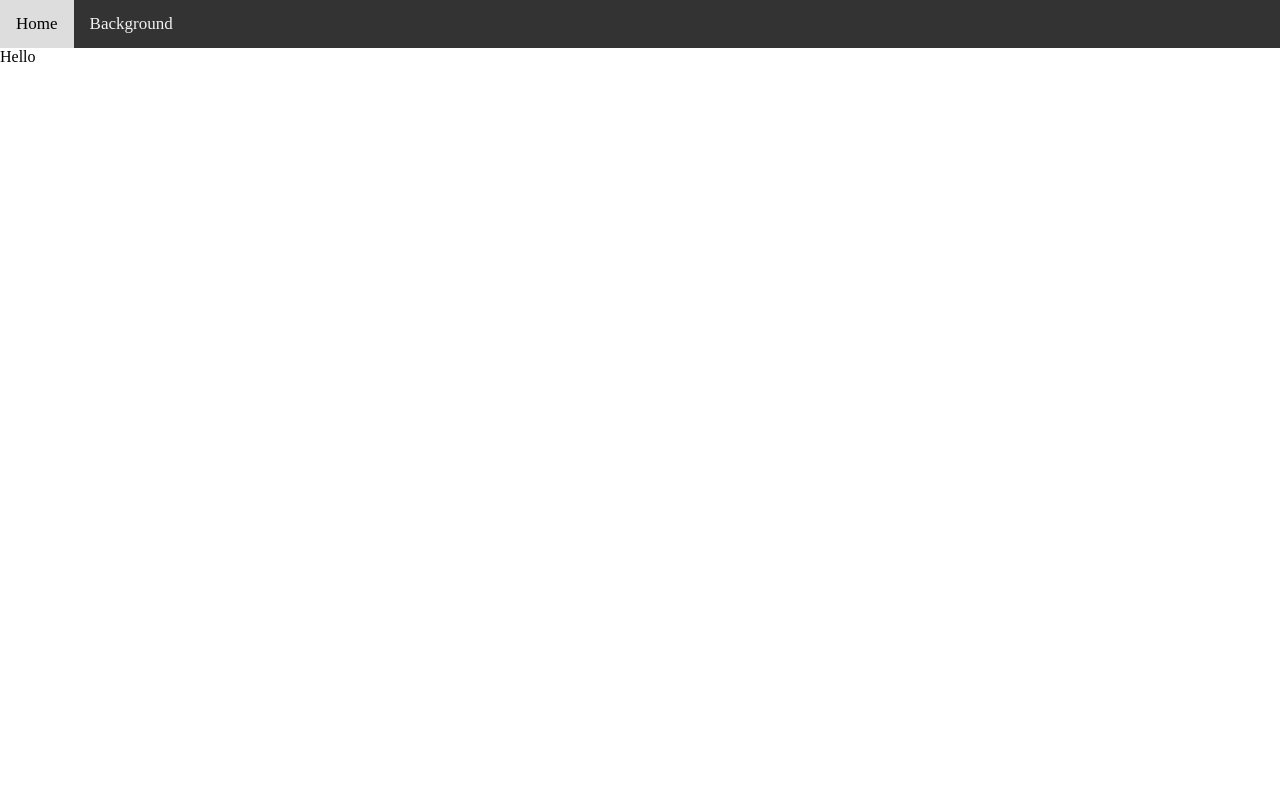
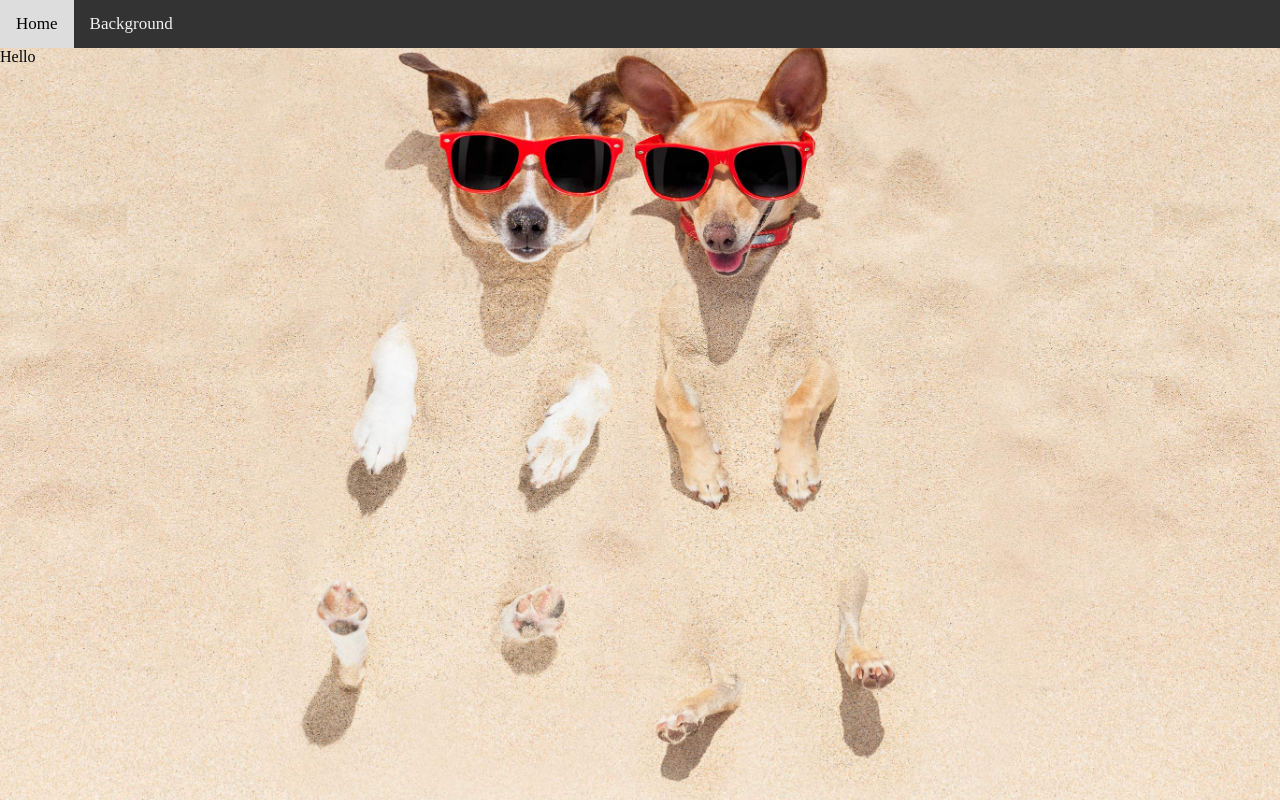
Before and after one commit to stottp/responsive, a plain HTML site: page background.html in a window 1280 px wide. Drawn offline with Linux system fonts and the light colour scheme.

Commit message:
Add files via upload

```diff
--- a/main.css
+++ b/main.css
@@ -34,7 +34,7 @@ padding: 0;
 }
 
 #background-hero {
-        background: url(images/energy_supplier_large_2x_copy) no-repeat center center fixed;
+        background: url(images/energy_supplier_large_2x_copy.jpg) no-repeat center center fixed;
         -webkit-background-size: cover;
         -moz-background-size: cover;
         -o-background-size: cover;
```
